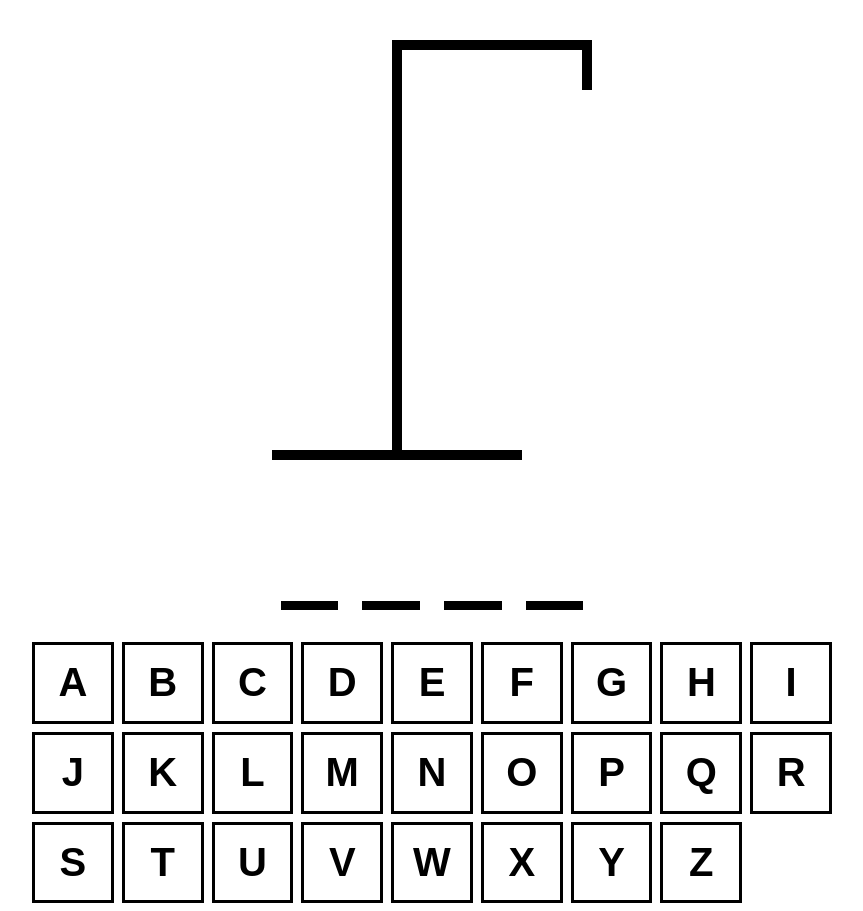
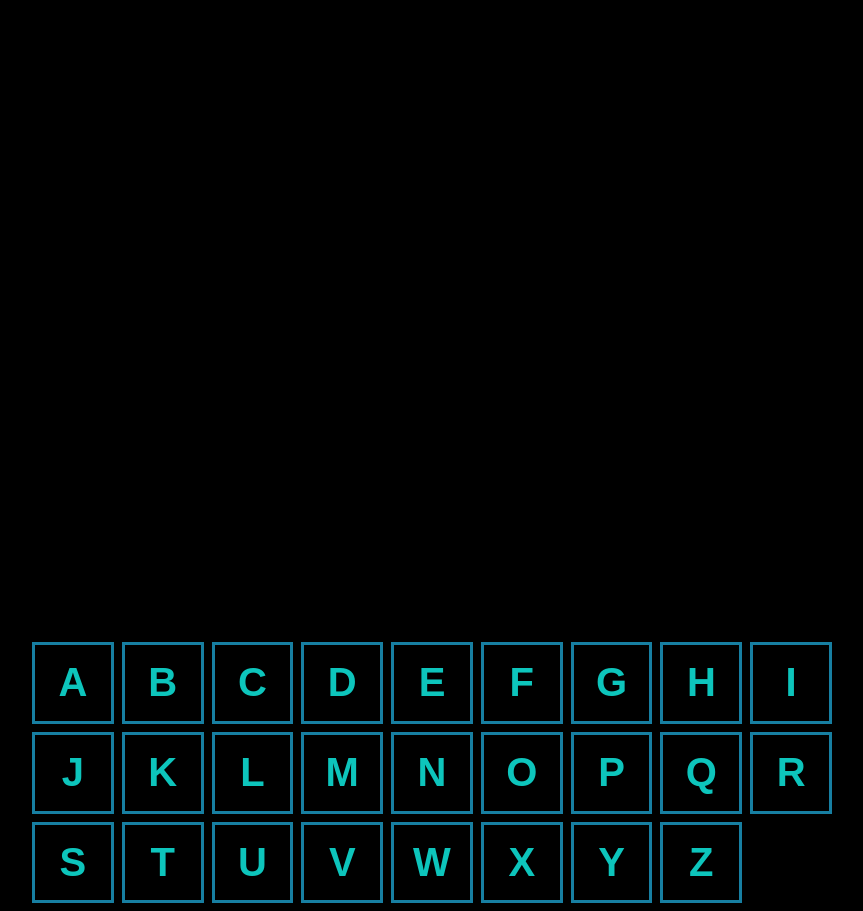
Before and after one commit to MaxOgnenoi/hangman, a React (Vite) app: page / in a window 1280 px wide. Shown: the whole page, without its empty margins (208-1071 px from the left). Built offline with nearby package versions, Linux system fonts and the light colour scheme.

Commit message:
fixing styling

```diff
--- a/src/Keyboard.module.css
+++ b/src/Keyboard.module.css
@@ -1,6 +1,9 @@
+body {
+    background-color: black;
+}
 .btn {
     width: 100%;
-    border: 3px solid black;
+    border: 3px solid rgb(23, 127, 162);
     background: none;
     aspect-ratio: 1/1;
     font-size: 2.5rem;
@@ -8,11 +11,11 @@
     padding: .5rem;
     font-weight: bold;
     cursor: pointer;
-    color: black;
+    color: rgb(13, 197, 188)
 }
 
 .btn.active {
-    background-color: hsl(200, 100%, 50%);
+    background-color: hsl(146, 100%, 50%);
     color: white;
 }
 
```
